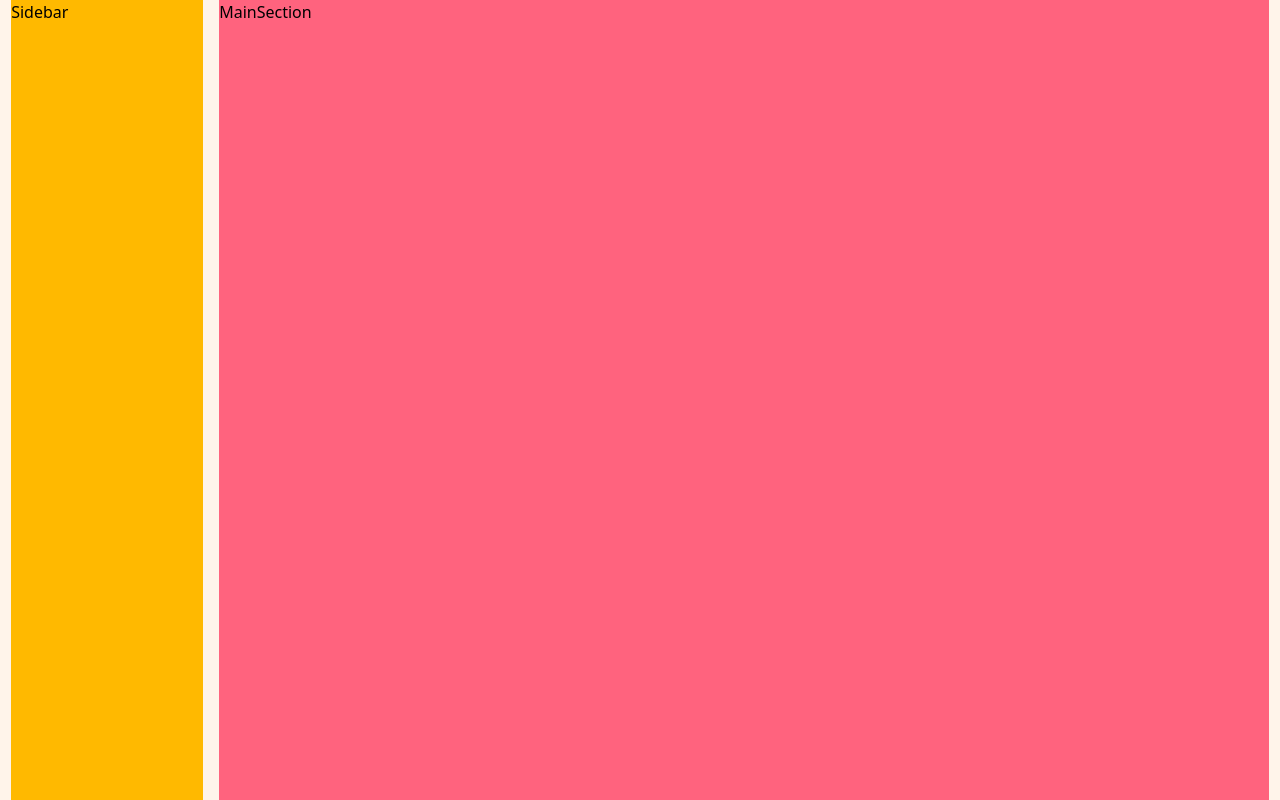
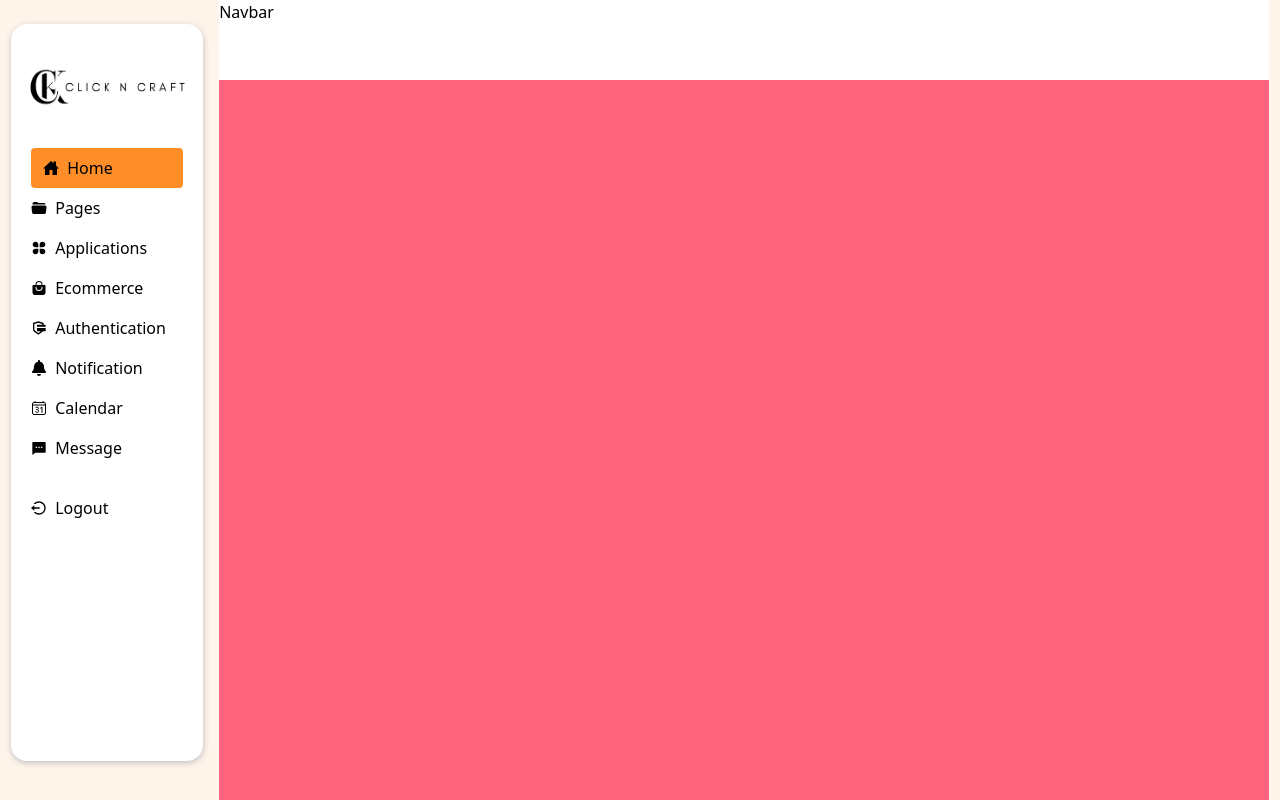
Before and after one commit to Mohinani-rahulcodes/AdminDashboard, a React (Vite) app: page / in a window 1280 px wide. Shown: the top 800 px of the page. Built offline with nearby package versions, Linux system fonts and the light colour scheme.

Commit message:
completed sidebar

```diff
--- a/src/Components/MainSection.jsx
+++ b/src/Components/MainSection.jsx
@@ -1,9 +1,10 @@
 import React from 'react'
+import Navbar from './Navbar'
 
 const MainSection = () => {
   return (
-    <div className='h-[200vh] w-[82vw] bg-rose-400'>
-        MainSection
+    <div className='min-h-screen w-[82vw] bg-rose-400'>
+        <Navbar />
 
     </div>
   )
--- /dev/null
+++ b/src/Components/Navbar.jsx
@@ -0,0 +1,11 @@
+import React from 'react'
+
+const Navbar = () => {
+  return (
+    <div className='bg-white h-[10vh] w-full sticky top-0'>
+        Navbar
+    </div>
+  )
+}
+
+export default Navbar
--- a/src/Components/Sidebar.jsx
+++ b/src/Components/Sidebar.jsx
@@ -1,9 +1,25 @@
-import React from 'react'
+import React, { useState } from 'react'
+import { IoHomeSharp, IoFolderOpen, IoBagHandle, IoCalendarNumberOutline } from "react-icons/io5";
+import { RiAppsFill, RiSecurePaymentFill, RiMessage2Fill, RiLogoutCircleLine } from "react-icons/ri";
+import { FaBell } from "react-icons/fa";
 
 const Sidebar = () => {
   return (
-    <div className='h-screen w-[15vw] bg-amber-400 sticky top-0 '>
-        Sidebar
+    <div className='h-screen w-[15vw] flex justify-center items-start pt-6 sticky top-0 '>
+        <div className="sidebar bg-white h-[95%] w-full rounded-2xl pt-9 shadow-[0.3px_2px_6px_silver] overflow-hidden">
+            <img src="/logo.webp" className='h-14 w-full mb-8' alt="CK Logo" />
+            <div className="menu px-5">
+                <button className='h-10 w-full rounded-sm flex justify-start items-center gap-2 px-3 hover:pl-3 duration-400 bg-[#FF8E29] cursor-pointer'><IoHomeSharp /> Home</button>
+                <button className='h-10 w-full rounded-sm flex justify-start items-center gap-2 hover:pl-3 duration-400 hover:bg-zinc-200 cursor-pointer'><IoFolderOpen /> Pages</button>
+                <button className='h-10 w-full rounded-sm flex justify-start items-center gap-2 hover:pl-3 duration-400 hover:bg-zinc-200 cursor-pointer'><RiAppsFill /> Applications</button>
+                <button className='h-10 w-full rounded-sm flex justify-start items-center gap-2 hover:pl-3 duration-400 hover:bg-zinc-200 cursor-pointer'><IoBagHandle /> Ecommerce</button>
+                <button className='h-10 w-full rounded-sm flex justify-start items-center gap-2 hover:pl-3 duration-400 hover:bg-zinc-200 cursor-pointer'><RiSecurePaymentFill /> Authentication</button>
+                <button className='h-10 w-full rounded-sm flex justify-start items-center gap-2 hover:pl-3 duration-400 hover:bg-zinc-200 cursor-pointer'><FaBell /> Notification</button>
+                <button className='h-10 w-full rounded-sm flex justify-start items-center gap-2 hover:pl-3 duration-400 hover:bg-zinc-200 cursor-pointer'><IoCalendarNumberOutline /> Calendar</button>
+                <button className='h-10 w-full rounded-sm flex justify-start items-center gap-2 hover:pl-3 duration-400 hover:bg-zinc-200 cursor-pointer'><RiMessage2Fill /> Message</button>
+                <button className="h-10 w-full rounded-sm flex justify-start items-center gap-2 duration-300 mt-5 text-black hover:text-white hover:bg-red-500 hover:pl-3 cursor-pointer"><RiLogoutCircleLine /> Logout</button>
+            </div>
+        </div>
     </div>
   )
 }
```
Also changed, not shown: public/logo.webp (added), src/Components/data.js (added).
